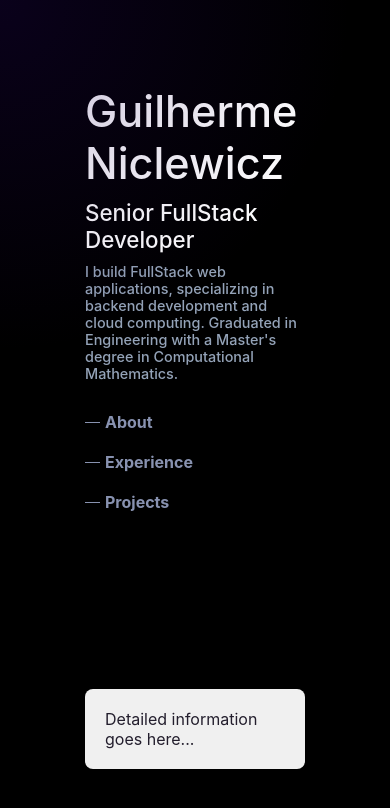
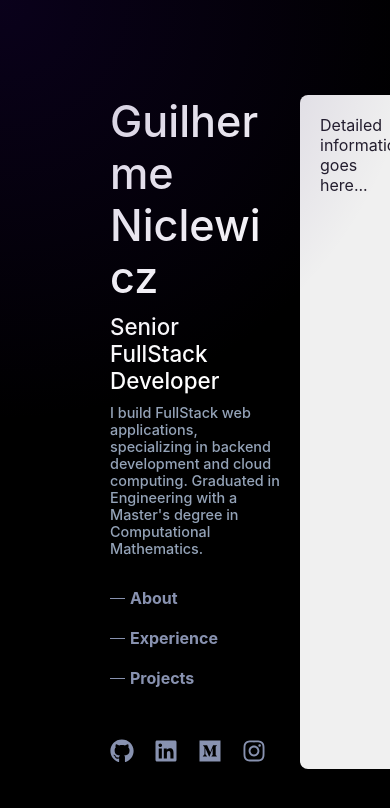
Before and after one commit to Guilherme-N-Sa/my-site, a React (Create React App) app: page / in a window 390 px wide. Shown: the top 808 px of the page. Built offline with nearby package versions, Linux system fonts and the light colour scheme.

Commit message:
Refactor styles across components to utilize theming: update padding, margins, and colors in DetailedInfo, Hero, Layout, and Navigation components. Enhance layout structure in Hero and Navigation components for better responsiveness and consistency.

```diff
--- a/src/components/DetailedInfo/styles.ts
+++ b/src/components/DetailedInfo/styles.ts
@@ -2,9 +2,9 @@ import styled from 'styled-components';
 
 export const DetailedInfoWrapper = styled.div`
   width: 100%;
-  padding: 20px;
-  background-color: #f0f0f0;
+  padding: ${({ theme }) => theme.spacing.medium};
+  background-color: ${({ theme }) => theme.colors.background.secondary};
   border-radius: 8px;
-  margin-top: 20px;
-  color: #231e2d;
+  margin-top: ${({ theme }) => theme.spacing.medium};
+  color: ${({ theme }) => theme.colors.text.dark};
 `;
--- a/src/components/Hero/Hero.tsx
+++ b/src/components/Hero/Hero.tsx
@@ -1,15 +1,19 @@
-import React from 'react';
-import { HeroContainer } from './styles';
-import { HeroProps } from './types';
-import Navigation from '../Navigation/Navigation';
+import React from "react";
+import { HeroContainer } from "./styles";
+import { HeroProps } from "./types";
+import Navigation from "../Navigation/Navigation";
+import SocialBar from "../SocialBar/SocialBar";
 
 const Hero: React.FC<HeroProps> = ({ name, title, description }) => {
   return (
     <HeroContainer>
-      <h1>{name}</h1>
-      <h3>{title}</h3>
-      <p>{description}</p>
+      <div>
+        <h1>{name}</h1>
+        <h3>{title}</h3>
+        <p>{description}</p>
+      </div>
       <Navigation />
+      <SocialBar />
     </HeroContainer>
   );
 };
--- a/src/components/Hero/styles.ts
+++ b/src/components/Hero/styles.ts
@@ -1,23 +1,29 @@
-import styled from 'styled-components';
+import styled from "styled-components";
 
 export const HeroContainer = styled.div`
+  display: flex;
+  flex-direction: column;
+  align-items: start;
+  justify-content: space-between;
+  padding: ${({ theme }) => "0 " + theme.spacing.medium};
+
   * {
     margin: 0;
     padding: 0;
-    font-weight: 500;
-    margin-top: 10px;
+    font-weight: ${({ theme }) => theme.typography.weights.medium};
+    margin-top: ${({ theme }) => theme.spacing.small};
   }
 
   h1 {
-    font-size: 2.7rem;
+    font-size: ${({ theme }) => theme.typography.sizes.xlarge};
   }
 
   h3 {
-    font-size: 1.4rem;
+    font-size: ${({ theme }) => theme.typography.sizes.large};
   }
 
   p {
-    font-size: 0.9rem;
-    color: rgb(148, 163, 184);
+    font-size: ${({ theme }) => theme.typography.sizes.small};
+    color: ${({ theme }) => theme.colors.text.tertiary};
   }
 `;
--- a/src/components/Layout/styles.ts
+++ b/src/components/Layout/styles.ts
@@ -6,7 +6,7 @@ export const Main = styled.main`
   justify-content: center;
   margin: 0 auto;
   max-width: 1200px;
-  padding: 30px 40px;
+  padding: ${({ theme }) => `${theme.spacing.large} ${theme.spacing.xlarge}`};
   height: 100vh;
   text-align: start;
   word-wrap: break-word;
@@ -19,9 +19,9 @@ export const Main = styled.main`
 
 export const GeneralInfo = styled.div`
   height: 100%;
-  padding: 45px;
+  padding: ${({ theme }) => theme.spacing.xlarge};
   display: flex;
-  flex-direction: column;
+  flex-direction: row;
   justify-content: space-between;
 `;
 
@@ -33,6 +33,6 @@ export const RadialGradient = styled.div<RadialGradientProps>`
   width: 100%;
   height: 100%;
   background: ${(props) =>
-    `radial-gradient(500px at ${props.x}px ${props.y}px, #23046147, transparent 70%)`};
+    `radial-gradient(600px at ${props.x}px ${props.y}px, ${props.theme.colors.primaryLight}, transparent 70%)`};
   z-index: 0;
 `;
--- a/src/components/Navigation/styles.ts
+++ b/src/components/Navigation/styles.ts
@@ -3,8 +3,8 @@ import styled from 'styled-components';
 export const Nav = styled.nav`
   display: flex;
   flex-direction: column;
-  gap: 20px;
-  margin-top: 10px;
+  gap: ${({ theme }) => theme.spacing.medium};
+  margin-top: ${({ theme }) => theme.spacing.small};
 
   ul {
     list-style: none;
@@ -15,17 +15,17 @@ export const Nav = styled.nav`
   li {
     display: flex;
     align-items: center;
-    margin: 10px 0;
+    margin: ${({ theme }) => `${theme.spacing.small} 0`};
   }
 
   a {
     text-decoration: none;
-    color: #8892b0;
-    font-size: 16px;
-    font-weight: bold;
+    color: ${({ theme }) => theme.colors.text.secondary};
+    font-size: ${({ theme }) => theme.typography.sizes.medium};
+    font-weight: ${({ theme }) => theme.typography.weights.bold};
     position: relative;
-    padding-left: 20px;
-    transition: padding-left 0.3s;
+    padding-left: ${({ theme }) => theme.spacing.medium};
+    transition: padding-left ${({ theme }) => theme.transitions.default};
   }
 
   a::before {
@@ -35,8 +35,8 @@ export const Nav = styled.nav`
     top: 50%;
     width: 15px;
     height: 1px;
-    background-color: #8892b0;
-    transition: width 0.3s;
+    background-color: ${({ theme }) => theme.colors.text.secondary};
+    transition: width ${({ theme }) => theme.transitions.default};
   }
 
   a:hover::before {
@@ -44,7 +44,7 @@ export const Nav = styled.nav`
   }
 
   a:hover {
-    color: #ffffff;
+    color: ${({ theme }) => theme.colors.text.primary};
     padding-left: 45px;
   }
 `;
```
